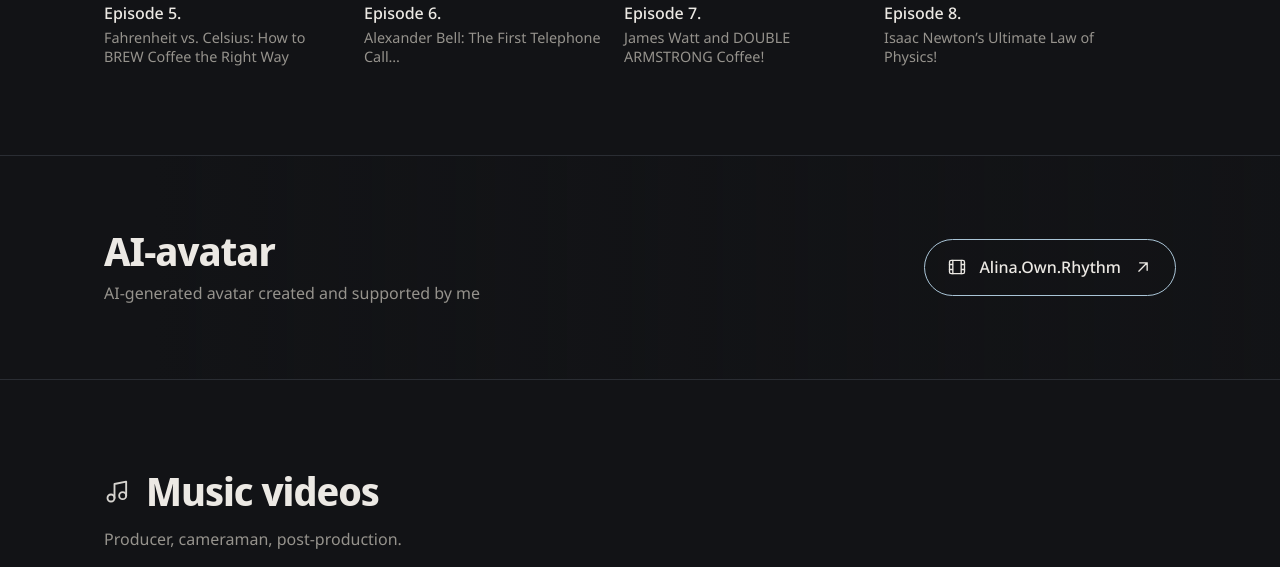
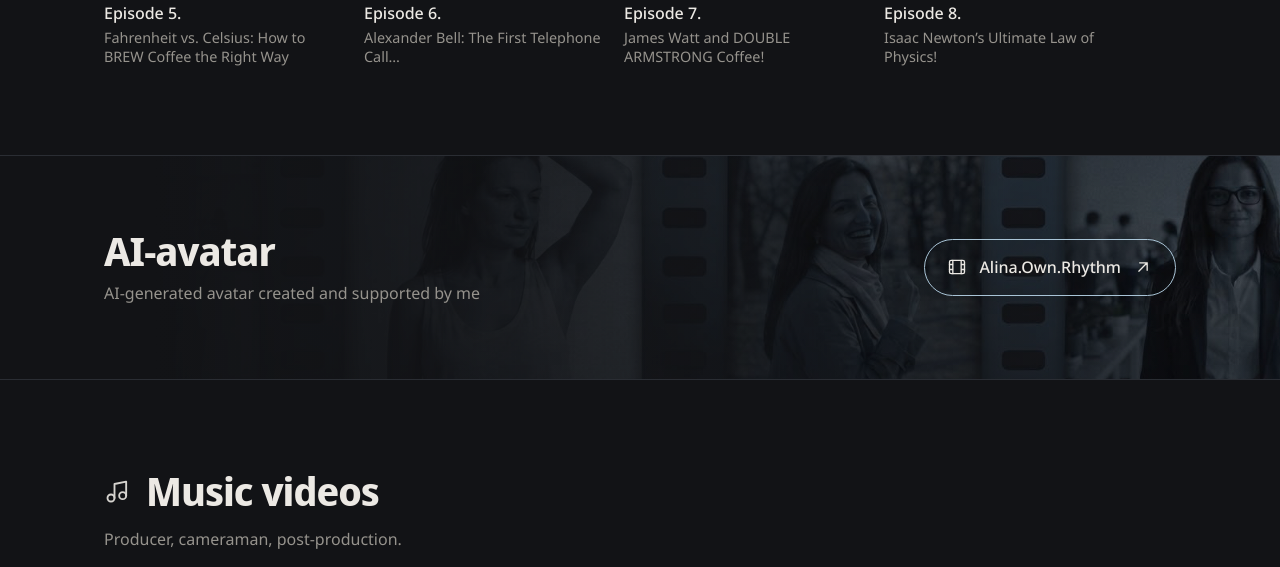
Before and after one commit to eugenezhizhikin-private/site, a plain HTML site: page index.html in a window 1280 px wide. Shown: the part 6834-7401 px from the top of the page. Drawn offline with Linux system fonts and the light colour scheme.

Commit message:
Update index.html

```diff
--- a/index.html
+++ b/index.html
@@ -87,7 +87,7 @@ h2{font:600 clamp(1.7rem,3.8vw,2.5rem)/1.15 var(--display);letter-spacing:-.025e
 .cta.cv{--img:url(img/cta-cv.jpg)}
 .cta.film{--img:url(img/cta-filmography.jpg)}
 .cta.ai{
-  --img:url(img/cta-ai.png);
+  --img:url(img/cta-ai.jpg);
   background:linear-gradient(90deg,var(--bg) 12%,rgba(18,19,22,.32)),var(--img) center/cover no-repeat;
 }
 
```
